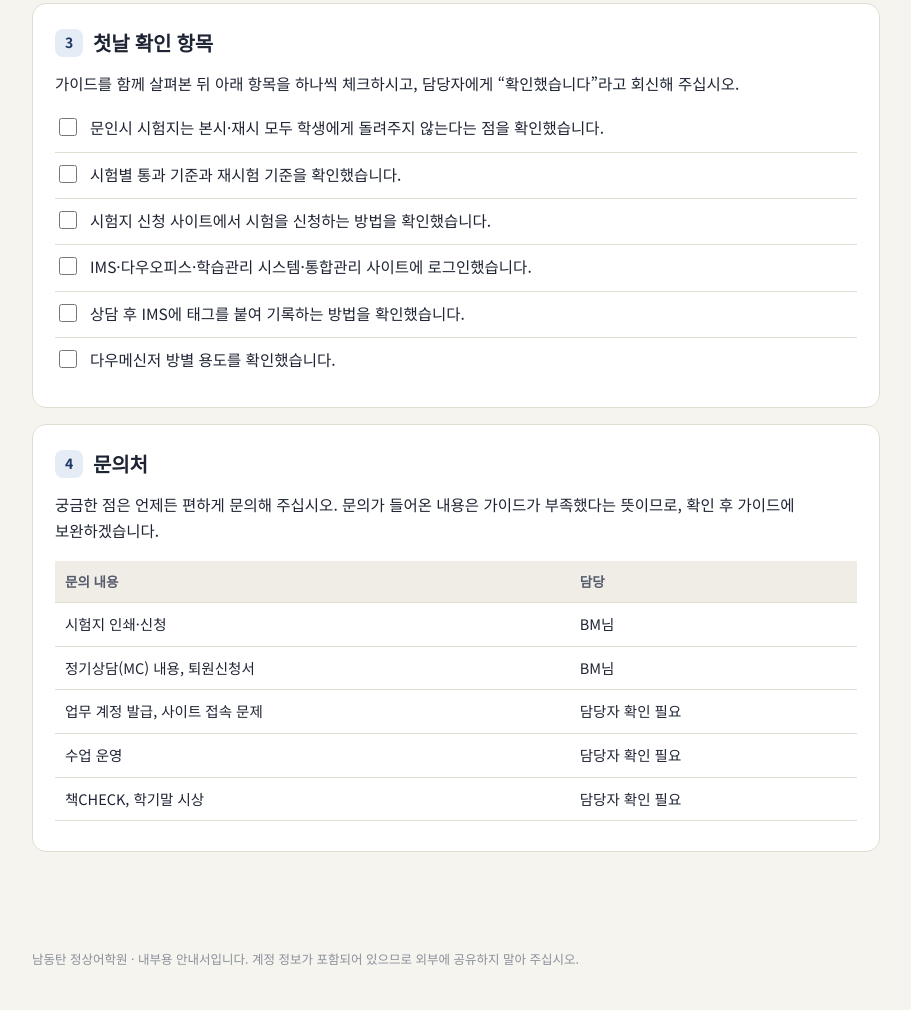
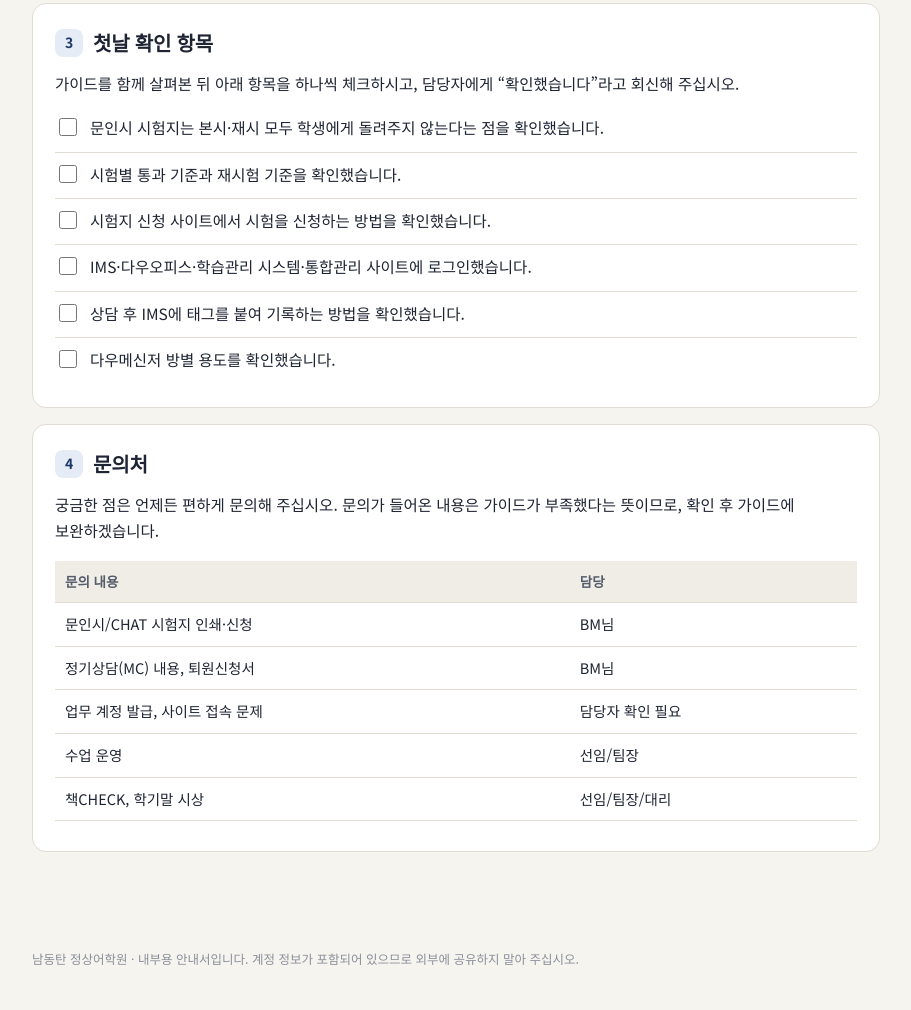
Before and after one commit to yayaya9404-star/teacher-guide, a plain HTML site: page index.html in a window 1280 px wide. Shown: the part 1070-2080 px from the top of the page, without its empty margins (184-1095 px from the left). Drawn offline with Linux system fonts and the light colour scheme.

Commit message:
가이드 수정 2026. 11. 20. 오후 3:19:49

```diff
--- a/index.html
+++ b/index.html
@@ -219,11 +219,11 @@ body.editing figcaption:empty::before{content:"이미지 설명 (비워 두어
     <p>궁금한 점은 언제든 편하게 문의해 주십시오. 문의가 들어온 내용은 가이드가 부족했다는 뜻이므로, 확인 후 가이드에 보완하겠습니다.</p>
     <div class="tw"><table>
       <tbody><tr><th>문의 내용</th><th>담당</th></tr>
-      <tr><td>시험지 인쇄·신청</td><td>BM님</td></tr>
+      <tr><td class="">문인시/CHAT 시험지 인쇄·신청</td><td>BM님</td></tr>
       <tr><td>정기상담(MC) 내용, 퇴원신청서</td><td>BM님</td></tr>
       <tr><td>업무 계정 발급, 사이트 접속 문제</td><td>담당자 확인 필요</td></tr>
-      <tr><td>수업 운영</td><td>담당자 확인 필요</td></tr>
-      <tr><td>책CHECK, 학기말 시상</td><td>담당자 확인 필요</td></tr>
+      <tr><td>수업 운영</td><td class="">선임/팀장</td></tr>
+      <tr><td>책CHECK, 학기말 시상</td><td class="">선임/팀장/대리</td></tr>
     </tbody></table></div>
   </section>
 </div>
```
